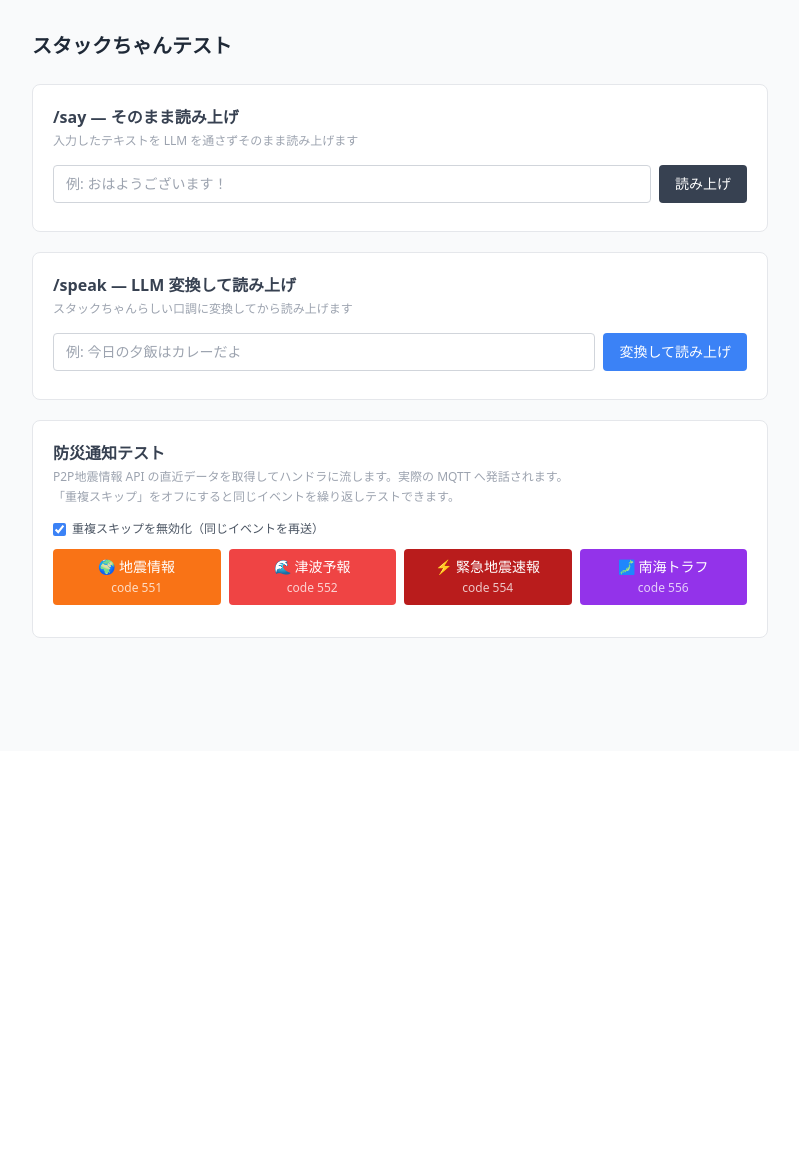
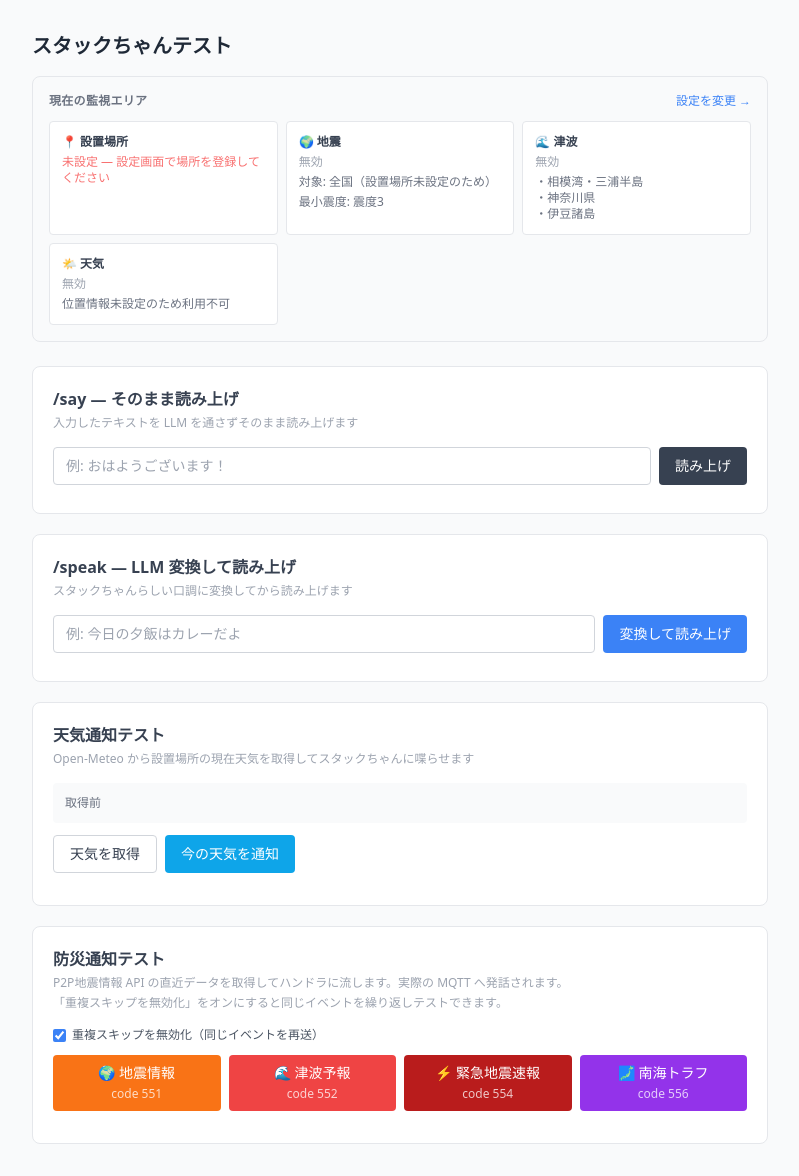
Before and after one commit to kanekoh/bridge-stackchan, a FastAPI app: page /ui/test in a window 1280 px wide. Shown: the part 49-1225 px from the top of the page, without its empty margins (240-1039 px from the left). Before the commit the page ends 687 px from the top, so only its background shows below. Run offline with FastAPI, Linux system fonts and the light colour scheme; data that the repository does not hold is empty; some libraries are stand-ins or nearby versions.

Commit message:
add weather web ui

```diff
--- a/main.py
+++ b/main.py
@@ -2165,6 +2165,132 @@ async def debug_p2pquake(code: int = Query(551), force: bool = Query(False)):
     return {"ok": True, "code": code, "event_id": event_id, "force": force}
 
 
+# WMO 天気コード → 日本語説明
+_WMO_DESC: dict[int, str] = {
+    0: "快晴", 1: "晴れ", 2: "一部曇り", 3: "曇り",
+    45: "霧", 48: "着氷性の霧",
+    51: "霧雨（弱）", 53: "霧雨", 55: "霧雨（強）",
+    61: "小雨", 63: "雨", 65: "大雨",
+    71: "小雪", 73: "雪", 75: "大雪",
+    80: "にわか雨（弱）", 81: "にわか雨", 82: "にわか雨（強）",
+    95: "雷雨", 96: "雷雨（ひょう）", 99: "雷雨（大粒のひょう）",
+}
+
+
+@app.get("/api/debug/coverage")
+def api_debug_coverage():
+    """現在の設置場所から導出される監視エリアをまとめて返す（表示専用）。"""
+    lat   = _get_setting("location_lat", "")
+    lon   = _get_setting("location_lon", "")
+    pref  = _get_setting("location_pref", "")
+    title = _get_setting("location_title", "")
+    nationwide = _get_setting("p2pquake_nationwide", "false") == "true"
+    min_scale  = int(_get_setting("p2pquake_min_scale", str(P2PQUAKE_MIN_SCALE)))
+    tsunami_areas_str = _get_setting("p2pquake_tsunami_areas", ",".join(P2PQUAKE_TSUNAMI_TARGET_AREAS))
+    tsunami_areas = [a.strip() for a in tsunami_areas_str.split(",") if a.strip()]
+
+    scale_labels = {10: "震度1", 20: "震度2", 30: "震度3", 40: "震度4", 50: "震度5弱"}
+
+    return {
+        "location": {
+            "title": title or None,
+            "pref":  pref  or None,
+            "lat":   float(lat) if lat else None,
+            "lon":   float(lon) if lon else None,
+            "configured": bool(pref),
+        },
+        "earthquake": {
+            "enabled": P2PQUAKE_ENABLED,
+            "mode": "全国" if nationwide else ("設置場所のみ" if pref else "全国（設置場所未設定のため）"),
+            "filter_pref": None if nationwide else (pref or None),
+            "min_scale_label": scale_labels.get(min_scale, f"コード{min_scale}"),
+        },
+        "tsunami": {
+            "enabled": P2PQUAKE_ENABLED,
+            "areas": tsunami_areas,
+        },
+        "weather": {
+            "enabled": bool(lat and lon),
+            "lat": float(lat) if lat else None,
+            "lon": float(lon) if lon else None,
+            "note": "Open-Meteo（設置場所の座標を使用）" if lat else "位置情報未設定のため利用不可",
+        },
+    }
+
+
+@app.get("/api/debug/weather")
+async def api_debug_weather():
+    """Open-Meteo から設置場所の現在天気を取得して返す。"""
+    lat = _get_setting("location_lat", "")
+    lon = _get_setting("location_lon", "")
+    if not lat or not lon:
+        raise HTTPException(status_code=400, detail="設置場所が未設定です。設定画面で場所を登録してください。")
+
+    resp = await _http_client.get(
+        "https://api.open-meteo.com/v1/forecast",
+        params={
+            "latitude": lat, "longitude": lon,
+            "current": "temperature_2m,apparent_temperature,precipitation,weathercode,windspeed_10m,relativehumidity_2m",
+            "timezone": "Asia/Tokyo",
+        },
+    )
+    resp.raise_for_status()
+    data = resp.json()
+    cur  = data.get("current", {})
+    code = cur.get("weathercode", -1)
+    return {
+        "location": {"lat": float(lat), "lon": float(lon), "title": _get_setting("location_title", "")},
+        "weather": {
+            "description":        _WMO_DESC.get(code, f"コード{code}"),
+            "weathercode":        code,
+            "temperature":        cur.get("temperature_2m"),
+            "apparent_temp":      cur.get("apparent_temperature"),
+            "humidity":           cur.get("relativehumidity_2m"),
+            "precipitation":      cur.get("precipitation"),
+            "windspeed":          cur.get("windspeed_10m"),
+            "time":               cur.get("time"),
+        },
+    }
+
+
+@app.post("/api/debug/weather/speak")
+async def api_debug_weather_speak():
+    """現在の天気をLLMで変換してスタックちゃんに喋らせる（テスト用）。"""
+    lat = _get_setting("location_lat", "")
+    lon = _get_setting("location_lon", "")
+    if not lat or not lon:
+        raise HTTPException(status_code=400, detail="設置場所が未設定です。")
+
+    resp = await _http_client.get(
+        "https://api.open-meteo.com/v1/forecast",
+        params={
+            "latitude": lat, "longitude": lon,
+            "current": "temperature_2m,apparent_temperature,precipitation,weathercode,windspeed_10m,relativehumidity_2m",
+            "timezone": "Asia/Tokyo",
+        },
+    )
+    resp.raise_for_status()
+    cur = resp.json().get("current", {})
+    code = cur.get("weathercode", -1)
+    desc = _WMO_DESC.get(code, f"コード{code}")
+    title = _get_setting("location_title", "設置場所")
+
+    prompt = (
+        f"【現在の天気 — {title}】\n"
+        f"天気: {desc} / 気温: {cur.get('temperature_2m')}°C（体感 {cur.get('apparent_temperature')}°C）"
+        f" / 湿度: {cur.get('relativehumidity_2m')}% / 降水量: {cur.get('precipitation')}mm"
+        f" / 風速: {cur.get('windspeed_10m')}km/h\n\n"
+        "この天気情報をもとに、家族に向けて短く天気をお知らせしてください。"
+    )
+    reply = await chat_with_llm(prompt, session_key="family", use_functions=False)
+    _, clean = _parse_expression(reply)
+    speaker_id, expr = _resolve_expression("neutral")
+    audio_url, stream_url = await resolve_audio_url(clean, speaker_id)
+    req_id = str(uuid.uuid4())
+    publish_speak(audio_url, stream_url, clean, "weather_test", "normal", req_id, expr)
+    return {"ok": True, "text": clean, "weather": desc}
+
+
 @app.get("/debug/calendar-items")
 def debug_calendar_items():
     """items テーブルの全レコードを返す（デバッグ用）。"""
--- a/templates/test.html
+++ b/templates/test.html
@@ -3,7 +3,18 @@
 {% block nav_test %}font-semibold text-blue-600{% endblock %}
 
 {% block content %}
-<h1 class="text-xl font-bold text-gray-800 mb-6">スタックちゃんテスト</h1>
+<h1 class="text-xl font-bold text-gray-800 mb-4">スタックちゃんテスト</h1>
+
+<!-- 監視エリア情報 -->
+<div class="bg-gray-50 rounded-lg border border-gray-200 p-4 mb-6">
+  <div class="flex items-center justify-between mb-3">
+    <h2 class="text-xs font-semibold text-gray-500 uppercase tracking-wide">現在の監視エリア</h2>
+    <a href="/ui/settings" class="text-xs text-blue-500 hover:underline">設定を変更 →</a>
+  </div>
+  <div id="coverage" class="grid grid-cols-1 gap-2 sm:grid-cols-3 text-xs">
+    <p class="text-gray-400">読み込み中...</p>
+  </div>
+</div>
 
 <div class="space-y-5">
 
@@ -29,11 +40,23 @@
     <p id="speakResult" class="text-xs mt-2 text-gray-500"></p>
   </div>
 
+  <!-- 天気通知テスト -->
+  <div class="bg-white rounded-lg border border-gray-200 p-5">
+    <h2 class="font-semibold text-gray-700 mb-1">天気通知テスト</h2>
+    <p class="text-xs text-gray-400 mb-4">Open-Meteo から設置場所の現在天気を取得してスタックちゃんに喋らせます</p>
+    <div id="weatherInfo" class="bg-gray-50 rounded p-3 mb-3 text-xs text-gray-500">取得前</div>
+    <div class="flex gap-2">
+      <button onclick="fetchWeather()" class="border border-gray-300 hover:bg-gray-50 text-gray-700 text-sm px-4 py-2 rounded whitespace-nowrap">天気を取得</button>
+      <button onclick="speakWeather()" class="bg-sky-500 hover:bg-sky-600 text-white text-sm px-4 py-2 rounded whitespace-nowrap">今の天気を通知</button>
+    </div>
+    <p id="weatherResult" class="text-xs mt-3 text-gray-500"></p>
+  </div>
+
   <!-- 防災通知テスト -->
   <div class="bg-white rounded-lg border border-gray-200 p-5">
     <h2 class="font-semibold text-gray-700 mb-1">防災通知テスト</h2>
     <p class="text-xs text-gray-400 mb-1">P2P地震情報 API の直近データを取得してハンドラに流します。実際の MQTT へ発話されます。</p>
-    <p class="text-xs text-gray-400 mb-4">「重複スキップ」をオフにすると同じイベントを繰り返しテストできます。</p>
+    <p class="text-xs text-gray-400 mb-4">「重複スキップを無効化」をオンにすると同じイベントを繰り返しテストできます。</p>
     <div class="flex items-center gap-2 mb-3">
       <label class="flex items-center gap-1.5 text-xs text-gray-600 cursor-pointer">
         <input type="checkbox" id="p2pForce" checked class="accent-blue-500">
@@ -62,11 +85,89 @@
 
 {% block scripts %}
 <script>
+  // ── 監視エリア情報 ──────────────────────────────────
+  async function loadCoverage() {
+    const el = document.getElementById('coverage');
+    try {
+      const d = await apiFetch('/api/debug/coverage');
+      const loc = d.location;
+      const eq  = d.earthquake;
+      const ts  = d.tsunami;
+      const wx  = d.weather;
+
+      const card = (icon, label, lines) => `
+        <div class="bg-white rounded border border-gray-200 p-3 space-y-1">
+          <p class="font-semibold text-gray-700">${icon} ${label}</p>
+          ${lines.map(l => `<p class="text-gray-500">${l}</p>`).join('')}
+        </div>`;
+
+      const locLine = loc.configured
+        ? `${loc.title || loc.pref}（${loc.lat?.toFixed(4)}, ${loc.lon?.toFixed(4)}）`
+        : '<span class="text-red-400">未設定 — 設定画面で場所を登録してください</span>';
+
+      el.innerHTML =
+        card('📍', '設置場所', [locLine]) +
+        card('🌍', '地震', [
+          `${eq.enabled ? '有効' : '<span class="text-gray-400">無効</span>'}`,
+          `対象: ${eq.mode}`,
+          `最小震度: ${eq.min_scale_label}`,
+        ]) +
+        card('🌊', '津波', [
+          `${ts.enabled ? '有効' : '<span class="text-gray-400">無効</span>'}`,
+          ts.areas.length
+            ? ts.areas.map(a => `・${a}`).join('<br>')
+            : '<span class="text-gray-400">対象エリア未設定</span>',
+        ]) +
+        card('🌤', '天気', [
+          wx.enabled
+            ? `有効（${loc.lat?.toFixed(4)}, ${loc.lon?.toFixed(4)}）`
+            : '<span class="text-gray-400">無効</span>',
+          wx.note,
+        ]);
+    } catch(e) {
+      el.innerHTML = `<p class="text-red-400">読み込み失敗: ${e.message}</p>`;
+    }
+  }
+
+  // ── 天気テスト ──────────────────────────────────────
+  async function fetchWeather() {
+    const info   = document.getElementById('weatherInfo');
+    const result = document.getElementById('weatherResult');
+    info.textContent = '取得中...';
+    result.textContent = '';
+    try {
+      const d = await apiFetch('/api/debug/weather');
+      const w = d.weather;
+      info.innerHTML =
+        `<span class="font-medium text-gray-700">${w.description}</span>` +
+        `　気温 ${w.temperature}°C（体感 ${w.apparent_temp}°C）` +
+        `　湿度 ${w.humidity}%　降水量 ${w.precipitation}mm　風速 ${w.windspeed}km/h` +
+        `<br><span class="text-gray-400">観測時刻: ${w.time}　場所: ${d.location.title || '（未設定）'}</span>`;
+    } catch(e) {
+      info.textContent = '取得失敗: ' + e.message;
+    }
+  }
+
+  async function speakWeather() {
+    const result = document.getElementById('weatherResult');
+    result.textContent = '生成中...';
+    result.className = 'text-xs mt-3 text-gray-400';
+    try {
+      const d = await apiFetch('/api/debug/weather/speak', { method: 'POST' });
+      result.textContent = `✅ 「${d.text}」（天気: ${d.weather}）`;
+      result.className = 'text-xs mt-3 text-green-600';
+    } catch(e) {
+      result.textContent = '❌ ' + e.message;
+      result.className = 'text-xs mt-3 text-red-500';
+    }
+  }
+
+  // ── 読み上げテスト ──────────────────────────────────
   async function doSpeak(mode) {
-    const inputId = mode === 'say' ? 'sayText' : 'speakText';
+    const inputId  = mode === 'say' ? 'sayText' : 'speakText';
     const resultId = mode === 'say' ? 'sayResult' : 'speakResult';
-    const text = document.getElementById(inputId).value.trim();
-    const result = document.getElementById(resultId);
+    const text     = document.getElementById(inputId).value.trim();
+    const result   = document.getElementById(resultId);
     if (!text) { result.textContent = 'テキストを入力してください'; return; }
     result.textContent = '送信中...';
     try {
@@ -86,9 +187,10 @@
   document.getElementById('sayText').addEventListener('keydown', e => { if (e.key === 'Enter') doSpeak('say'); });
   document.getElementById('speakText').addEventListener('keydown', e => { if (e.key === 'Enter') doSpeak('speak'); });
 
+  // ── 防災テスト ──────────────────────────────────────
   async function testP2p(code) {
     const result = document.getElementById('p2pResult');
-    const force = document.getElementById('p2pForce').checked;
+    const force  = document.getElementById('p2pForce').checked;
     result.textContent = `code=${code} のデータを取得中...`;
     result.className = 'text-xs mt-3 text-gray-400';
     try {
@@ -100,5 +202,7 @@
       result.className = 'text-xs mt-3 text-red-500';
     }
   }
+
+  loadCoverage();
 </script>
 {% endblock %}
```
